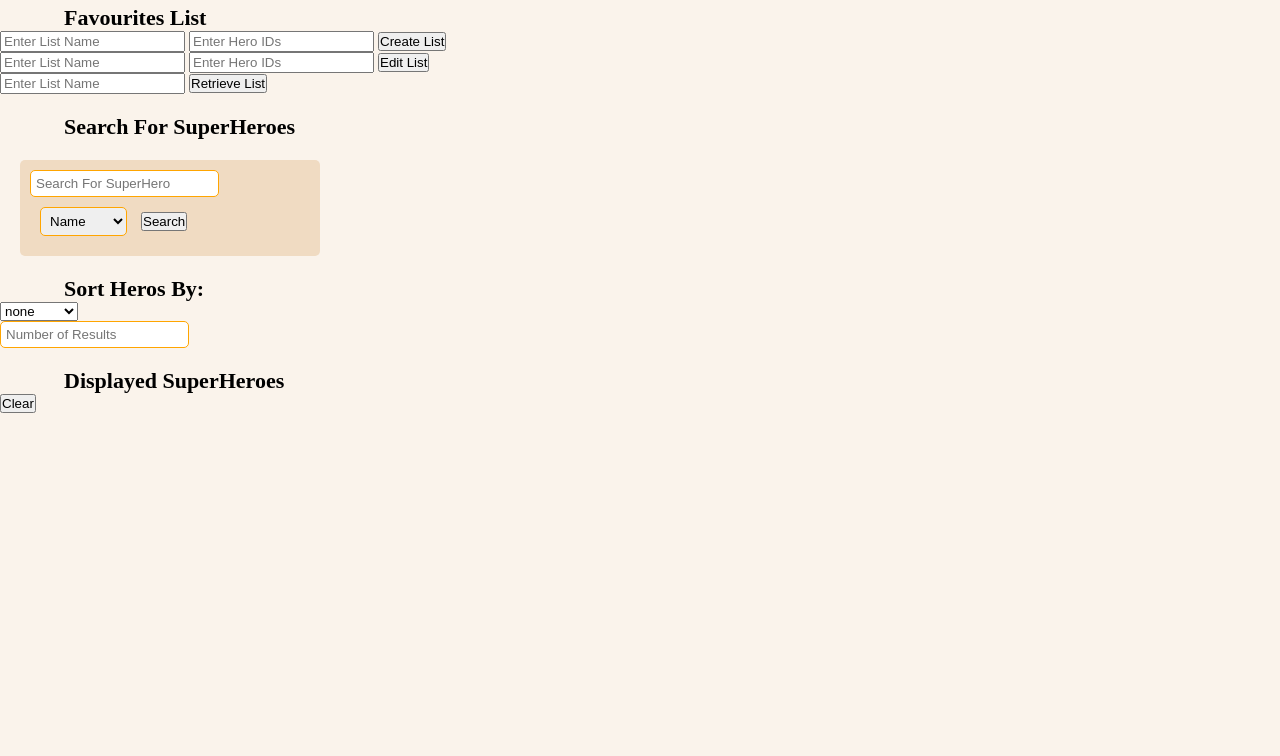
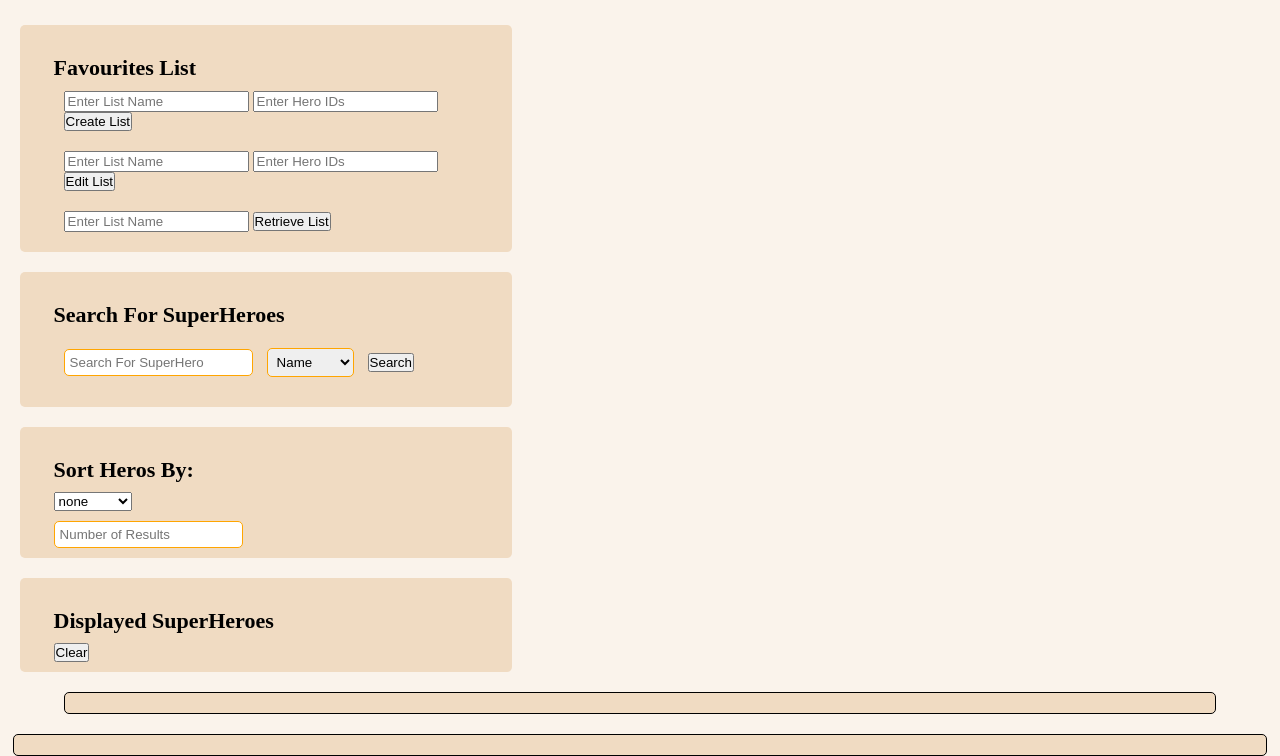
Before and after one commit to EldarZulic03/Superhero-Site, a plain HTML site: page client/index.html in a window 1280 px wide. Shown: the part 52-808 px from the top of the page. Drawn offline with Linux system fonts and the light colour scheme.

Commit message:
Updated index.html and style.css

```diff
--- a/client/index.html
+++ b/client/index.html
@@ -7,11 +7,11 @@
         <link rel = "stylesheet" href="style.css">
     </head>
     <body>
-        <h1>SuperHero Database!</h1>
+        <h1>SuperHeroes!</h1>
 
-        <div id = "search_results">
-        </div>
+        <div id = "results"></div>
 
+        <div id = "fav_div">
         <h2>Favourites List</h2>
         <form id ='create_list_form'>
             <input type = "text" id = "list_name" placeholder="Enter List Name">
@@ -27,9 +27,10 @@
             <input type="text" id="delete_name" placeholder="Enter List Name">
             <button type="submit" id="retrieve_list_button">Retrieve List</button>
         </form>
+        </div>
 
         <ul id="lists"></ul>
-
+        <div id = "hero_search">
         <h2>Search For SuperHeroes</h2>
 
         <form id="search_form">
@@ -42,7 +43,9 @@
             </select>
             <button type="submit" id="search_button">Search</button>
         </form>
+        </div>
 
+        <div id="hero_sort">
         <h2>Sort Heros By:</h2>
         <select id="sort_by">
             <option value="none">none</option>
@@ -52,14 +55,18 @@
             <option value="power">Power</option>
         </select>
 
+
         <form id="retrieve_form">
             <input type="text" id="display_number" placeholder="Number of Results">
         </form>
+        </div>
 
         <div id="sorted_results"></div>
 
+        <div id = "display_div">
         <h2>Displayed SuperHeroes</h2>
-        <button id="clear_button">Clear</button>
+        <button id="clear_btn">Clear</button>
+        </div>
         <div id = "short_display"></div>
         <div id="data_display"></div>
 
--- a/client/style.css
+++ b/client/style.css
@@ -34,12 +34,8 @@ h2{
 }
 #search_form{
     text-align: left;
-    margin-top: 20px;
+    margin-left: 5%;
     padding: 10px;
-    background-color: #f0dbc2;
-    border-radius: 5px;
-    margin-left: 20px;
-    margin-right:75%;
 }
 #search_input{
     padding: 5px;
@@ -60,3 +56,107 @@ h2{
 #search_button:hover{
     background-color: orange;
 }
+#hero_search{
+    text-align: left;
+    margin-top: 20px;
+    padding: 10px;
+    background-color: #f0dbc2;
+    border-radius: 5px;
+    margin-left: 20px;
+    margin-right:60%;
+}
+#fav_div{
+    text-align: left;
+    margin-top: 20px;
+    padding: 10px;
+    background-color: #f0dbc2;
+    border-radius: 5px;
+    margin-left: 20px;
+    margin-right:60%;
+}
+#create_list_form{
+    text-align: left;
+    margin-left: 5%;
+    padding: 10px;
+}
+#edit_list_form{
+    text-align: left;
+    margin-left: 5%;
+    padding: 10px;
+}
+#delete_list_form{
+    text-align: left;
+    margin-left: 5%;
+    padding: 10px;
+}
+#hero_sort{
+    text-align: left;
+    margin-top: 20px;
+    padding: 10px;
+    background-color: #f0dbc2;
+    border-radius: 5px;
+    margin-left: 20px;
+    margin-right:60%;
+}
+#sort_by{
+    text-align: left;
+    margin-top:2%;
+    margin-left: 5%;
+}
+#display_number{
+    text-align:left;
+    margin-top: 2%;
+    margin-left:5%;
+}
+#display_div{
+    text-align: left;
+    margin-top: 20px;
+    padding: 10px;
+    background-color: #f0dbc2;
+    border-radius: 5px;
+    margin-left: 20px;
+    margin-right:60%;
+}
+#clear_btn{
+    margin-top:2%;
+    margin-left: 5%;
+}
+#results{
+    display: grid;
+    grid-template-columns: repeat(3,1fr);
+    grid-gap: 20px;
+    margin-top: 20px;
+}
+#lists{
+    margin-top: 20px;
+    list-style-type: none;
+}
+#lists li {
+    padding:10px;
+    border:1px solid #666;
+    border-radius: 5px;
+    margin:10px 0;
+    background-color: #f0dbc2 ;
+
+}
+#data_display{
+    display:grid;
+    grid-template-columns: repeat(auto-fill, minmax(300px, 1fr));
+    grid-gap: 20px;
+    margin-top: 20px;
+    padding: 10px;
+    border: 1px solid black;
+    border-radius:5px;
+    background-color: #f0dbc2;
+    margin-left: 1%;
+    margin-right:1%;
+}
+#short_display{
+    margin-top:20px;
+    padding: 10px;
+    border: 1px solid black;
+    border-radius: 5px;
+    background-color: #f0dbc2;
+    margin-right: 5%;
+    margin-left:5%;
+}
```
